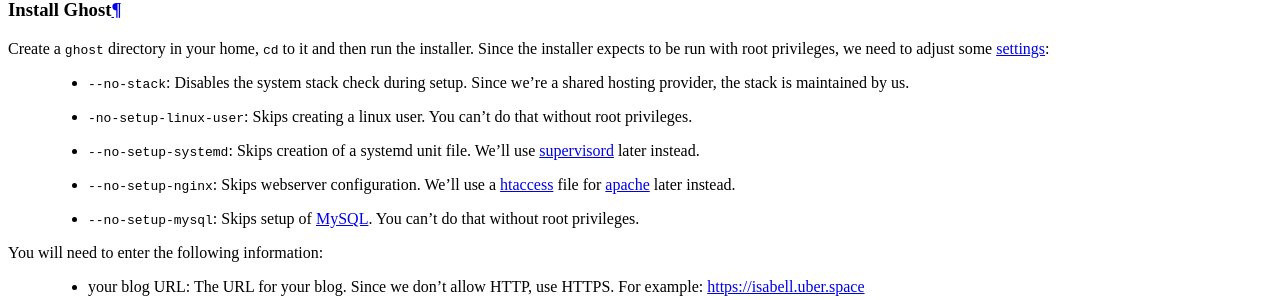
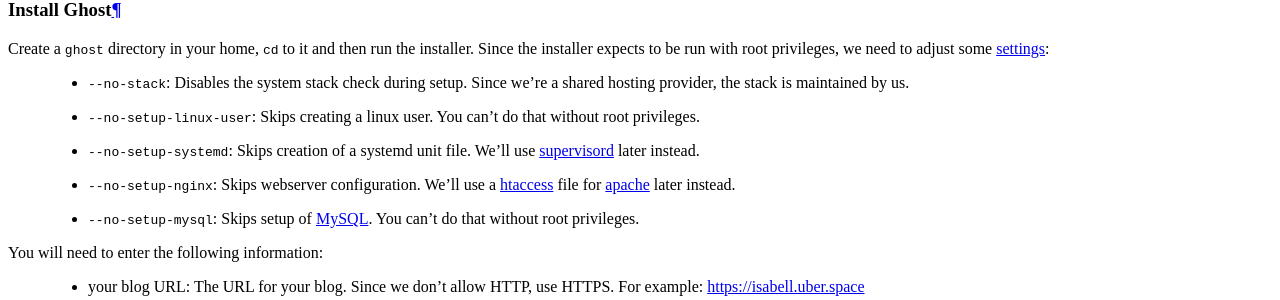
Before and after one commit to Uberspace/lab, a Sphinx documentation site: the page built from source/guide_ghost.rst, in a window 1280 px wide and 900 px high, scrolled down 1931 px. Shown: the part 149-449 px from the top of the window. Built offline with Sphinx 7.4.7 and the Read the Docs theme 2.0.0, drawn with Linux system fonts in a browser that asks for light colours.

```diff
--- a/source/guide_ghost.rst
+++ b/source/guide_ghost.rst
@@ -62,7 +62,7 @@ Install Ghost
 Create a ``ghost`` directory in your home, ``cd`` to it and then run the installer. Since the installer expects to be run with root privileges, we need to adjust some settings_:
 
   * ``--no-stack``: Disables the system stack check during setup. Since we're a shared hosting provider, the stack is maintained by us.
-  * ``-no-setup-linux-user``: Skips creating a linux user. You can't do that without root privileges.
+  * ``--no-setup-linux-user``: Skips creating a linux user. You can't do that without root privileges.
   * ``--no-setup-systemd``: Skips creation of a systemd unit file. We'll use supervisord_ later instead.
   * ``--no-setup-nginx``: Skips webserver configuration. We'll use a htaccess_ file for apache_ later instead.
   * ``--no-setup-mysql``: Skips setup of MySQL_. You can't do that without root privileges.
```
